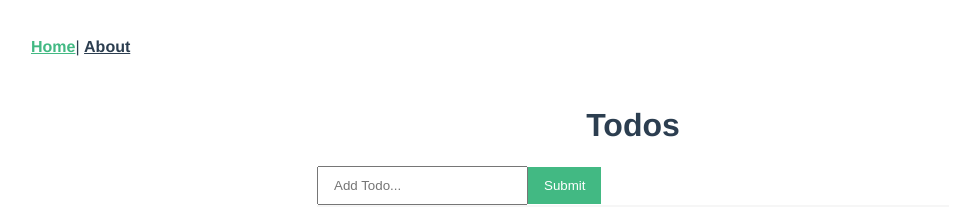
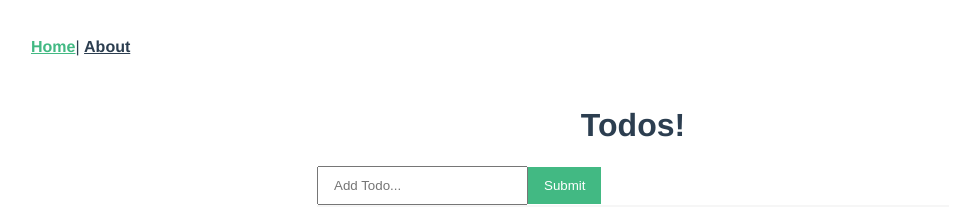
Before and after one commit to sherwin-yu/vue, a Vue app: page /#/ in a window 1280 px wide. Shown: the top 207 px of the page, without its empty margins (7-987 px from the left). Built offline with nearby package versions, Linux system fonts and the light colour scheme.

Commit message:
testing automated deploy

```diff
--- a/src/views/Home.vue
+++ b/src/views/Home.vue
@@ -1,6 +1,6 @@
 <template>
   <div class="home">
-    <Title msg="Todos" />
+    <Title msg="Todos!" />
     <div class="todos">
       <NewTodo v-on:add-todo="addTodo" />
       <Todos v-bind:todos="todos" v-on:del-todo="handleDelete" />
```
